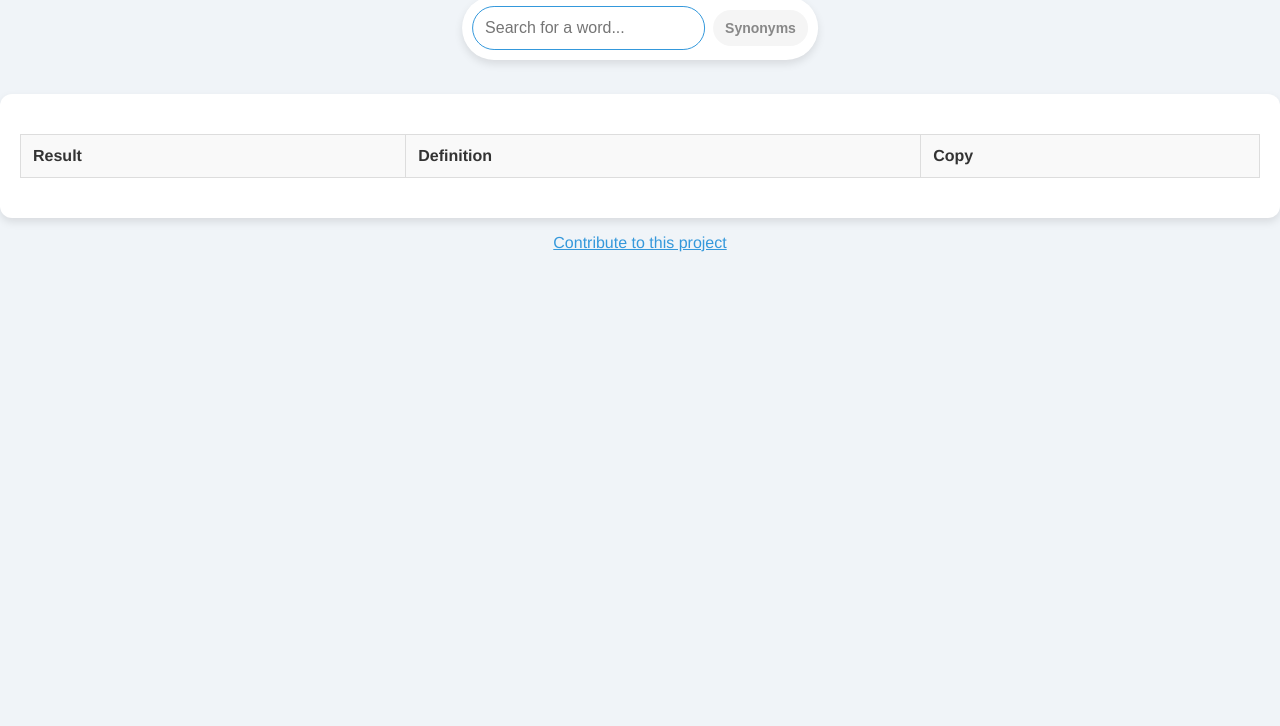
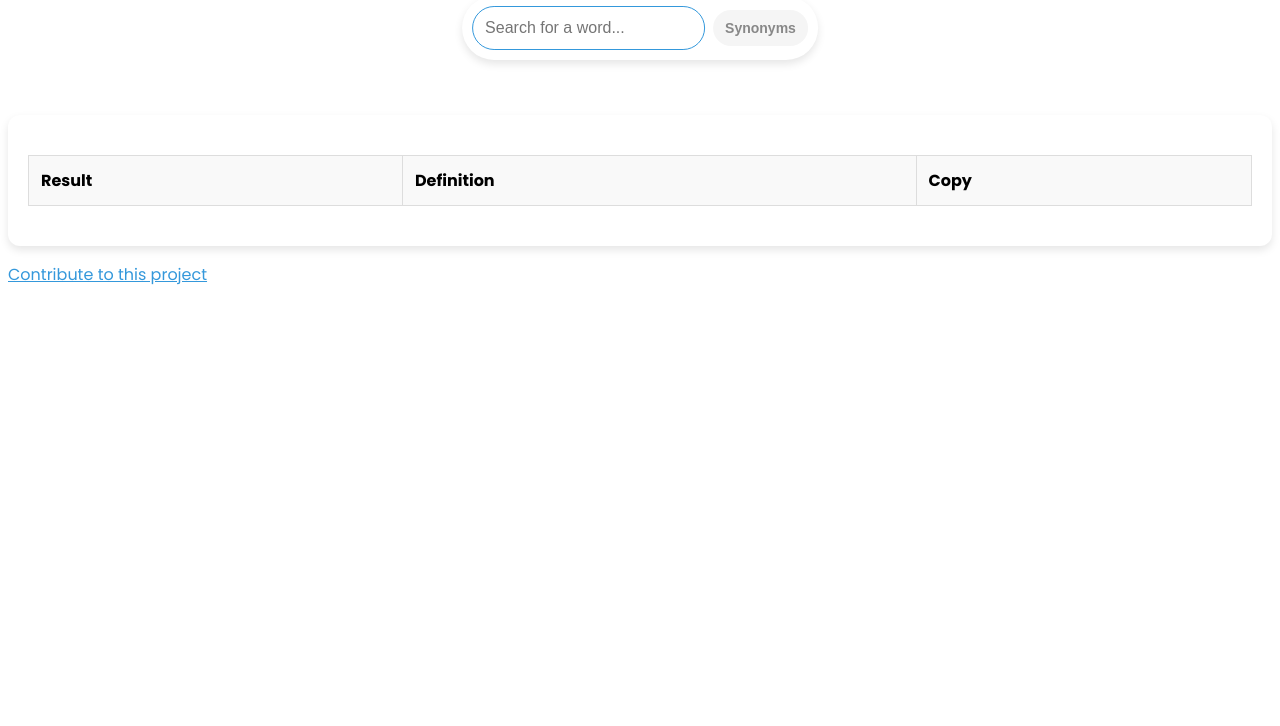
Before and after one commit to lixanalghaib/Thedict, a plain HTML site: page index.html in a window 1280 px wide. Shown: the part 74-800 px from the top of the page. Drawn offline with Linux system fonts and the light colour scheme.

Commit message:
font change poppins try 1

```diff
--- a/index.html
+++ b/index.html
@@ -9,10 +9,11 @@
   <meta property="og:title" content="Thedict – Thesaurus and Dictionary">
   <meta property="og:description" content="A simple web-based thesaurus and dictionary built with HTML and JavaScript.">
   <meta property="og:type" content="website">
-  <link rel="stylesheet" href="https://fonts.googleapis.com/css2?family=Open+Sans:wght@400;600&display=swap">
+  <link href="https://fonts.googleapis.com/css?family=Poppins:400,700&display=swap" rel="stylesheet">
   <style>
    body {
-  font-family: 'Helvetica Neue', Helvetica, Arial, sans-serif;
+  font-family: 'Poppins', Arial, sans-serif;
+}
   text-align: center;
   margin: 0;
   padding: 0;
```
